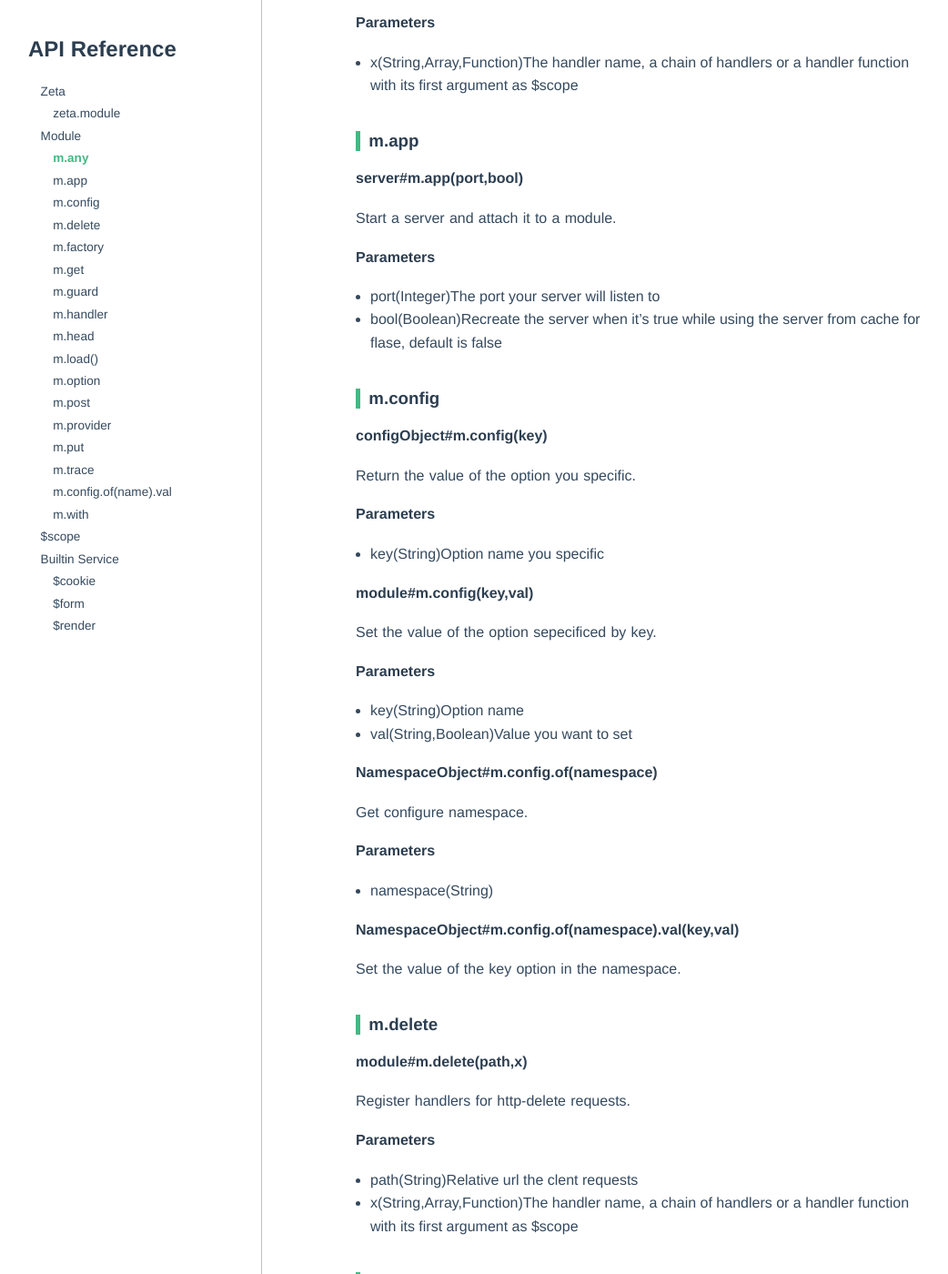
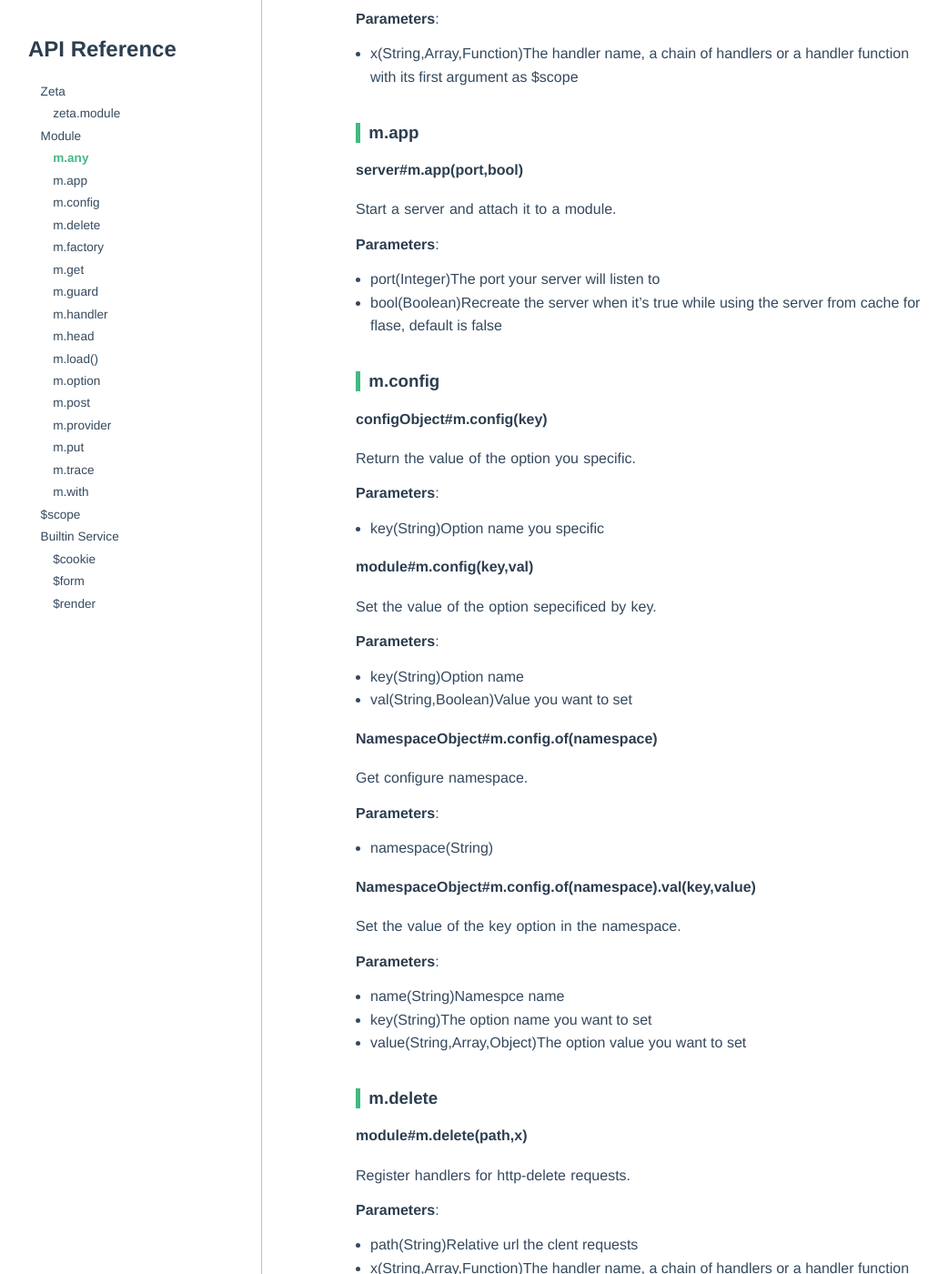
Before and after one commit to mlzxy/Zeta, a Jekyll site: the page built from api.md, in a window 1280 px wide and 1400 px high, scrolled down 762 px. Shown: the whole window at 91% size, without its empty margins (33-1075 px from the left). Built offline with Jekyll 4.4.1, drawn with Linux system fonts in a browser that asks for light colours; some of the changed text lies outside the part shown.

Commit message:
h4 2 strong

```diff
--- a/api.md
+++ b/api.md
@@ -23,7 +23,7 @@ Create a module instance.
 #### module#m.any(x)
 Handle unregistered requests.
 
-#### Parameters
+**Parameters**:
 - x(String,Array,Function)The handler name, a chain of handlers or a handler function with its first argument as $scope
 
 ### m.app
@@ -31,7 +31,7 @@ Handle unregistered requests.
 #### server#m.app(port,bool)
 Start a server and attach it to a module.
 
-#### Parameters
+**Parameters**:
 - port(Integer)The port your server will listen to
 - bool(Boolean)Recreate the server when it's true while using the server from cache for flase, default is false
 
@@ -40,31 +40,36 @@ Start a server and attach it to a module.
 #### configObject#m.config(key)
 Return the value of the option you specific.
 
-#### Parameters
+**Parameters**:
 - key(String)Option name you specific
 
 #### module#m.config(key,val)
 Set the value of the option sepecificed by key.
 
-#### Parameters
+**Parameters**:
 - key(String)Option name
 - val(String,Boolean)Value you want to set
 
 #### NamespaceObject#m.config.of(namespace)
 Get configure namespace.
 
-#### Parameters
+**Parameters**:
 - namespace(String)
 
-#### NamespaceObject#m.config.of(namespace).val(key,val)
+#### NamespaceObject#m.config.of(namespace).val(key,value)
 Set the value of the key option in the namespace.
+
+**Parameters**:
+- name(String)Namespce name
+- key(String)The option name you want to set
+- value(String,Array,Object)The option value you want to set
 
 ### m.delete
 
 #### module#m.delete(path,x)
 Register handlers for http-delete requests.
 
-#### Parameters
+**Parameters**:
 - path(String)Relative url the clent requests
 - x(String,Array,Function)The handler name, a chain of handlers or a handler function with its first argument as $scope
 
@@ -74,13 +79,13 @@ Register handlers for http-delete requests.
 #### factory#m.factory(name)
 Get the factory already defined.
 
-#### Parameters
+**Parameters**:
 - name(String)The factory name
 
 #### factory#m.factory(name,func)
 Define a new factory.
 
-#### Parameters
+**Parameters**:
 - name(String)The factory name you register
 - func(Function)The factory entity you define
 
@@ -89,7 +94,7 @@ Define a new factory.
 #### module#m.get(path,x)
 Register handlers for http-get requests.
 
-#### Parameters
+**Parameters**:
 - path(String)Relative url the clent requests
 - x(String,Array,Function)The handler name, a chain of handlers or a handler function with its first argument as $scope
 
@@ -99,7 +104,7 @@ Register handlers for http-get requests.
 #### module#m.guard(emt)
 Set the global errorhandler.
 
-#### Parameters
+**Parameters**:
 - emt(Emitter)The emmiter object used to handle global exceptions
 
 ### m.handler
@@ -107,13 +112,13 @@ Set the global errorhandler.
 #### handler#m.handler(name)
 Get the handler already defined.
 
-#### Parameters
+**Parameters**:
 - name(String)The handler name
 
 #### handler#m.handler(name,func)
 Define a new handler.
 
-#### Parameters
+**Parameters**:
 - name(String)The handler name you register
 - func(Function)The handler function with its first argument as $scope
 
@@ -122,7 +127,7 @@ Define a new handler.
 #### module#m.head(path,x)
 Register handlers for http-head requests.
 
-#### Parameters
+**Parameters**:
 - path(String)Relative url the clent requests
 - x(String,Array,Function)The handler name, a chain of handlers or a handler function with its first argument as $scope
 
@@ -135,7 +140,7 @@ Load dependency modules.
 #### module#m.option(path,x)
 Register handlers for http-option requests.
 
-#### Parameters
+**Parameters**:
 - path(String)Relative url the clent requests
 - x(String,Array,Function)The handler name, a chain of handlers or a handler function with its first argument as $scope
 
@@ -144,7 +149,7 @@ Register handlers for http-option requests.
 #### module#m.post(path,x)
 Register handlers for http-post requests.
 
-#### Parameters
+**Parameters**:
 - path(String)Relative url the clent requests
 - x(String,Array,Function)The handler name, a chain of handlers or a handler function with its first argument as $scope
 
@@ -153,13 +158,13 @@ Register handlers for http-post requests.
 #### provider#m.provider(name)
 Get the provider already defined.
 
-#### Parameters
+**Parameters**:
 - name(String)The provider name
 
 #### provider#m.provider(name,obj)
 Define a new provider.
 
-#### Parameters
+**Parameters**:
 - name(String)The provider name you register
 - obj(Object)The provider entity you define
 
@@ -168,7 +173,7 @@ Define a new provider.
 #### module#m.put(path,x)
 Register handlers for http-put requests.
 
-#### Parameters
+**Parameters**:
 - path(String)Relative url the clent requests
 - x(String,Array,Function)The handler name, a chain of handlers or a handler function with its first argument as $scope
 
@@ -177,27 +182,18 @@ Register handlers for http-put requests.
 #### module#m.trace(path,x)
 Register handlers for http-trace requests.
 
-#### Parameters
+**Parameters**:
 - path(String)Relative url the clent requests
 - x(String,Array,Function)The handler name, a chain of handlers or a handler function with its first argument as $scope
 
 
-### m.config.of(name).val
-
-#### ConfigObject#m.config.of(name).val(key,value)
-Set the option value in specific namespace.
-
-#### Parameters
-- name(String)Namespce name
-- key(String)The option name you want to set
-- value(String,Array,Object)The option value you want to set
 
 ### m.with
 
 #### m.guard.get(..).post(..).with(x)
 Add error handler for requests registered next to the guard.
 
-#### Parameters
+**Parameters**:
 - x(String,Array,Function)The handler name, a chain of handlers or a handler function with its first argument as $scope
 
 
@@ -211,7 +207,7 @@ Add error handler for requests registered next to the guard.
 #### CookieObject#$cookie.write(res)
 Write cookie to the client.
 
-#### Parameters
+**Parameters**:
 - res(Object)The response object of node
 
 #### String#$cookie.val(key)
@@ -220,14 +216,14 @@ Return the value of the specific cookie
 #### CookieObject#$cookie.val(key,value)
 Set the cookie named key.
 
-#### Parameters
+**Parameters**:
 - key(String)Cookie name
 - value(String)Cookie value
 
 #### CookieObject#$cookie.val(key,value,opt)
 Set the cookie with options initialized.
 
-#### Parameters
+**Parameters**:
 - key(String)Cookie name
 - value(String)Cookie value
 - opt(Object)The option object of cookie
@@ -235,7 +231,7 @@ Set the cookie with options initialized.
 #### CookieObject#$cookie.val(key,value,optName,optValue)
 Set cookie value and option value.
 
-#### Parameters
+**Parameters**:
 - key(String)Cookie name
 - value(String)Cookie value
 - optName(String)The option name you want to specify
@@ -250,6 +246,6 @@ Set cookie value and option value.
 #### String#$render.text(str,json)
 Return a new string with variables replaced according to json.
 
-#### Parameters
+**Parameters**:
 - str(String)The string in swig format you want to render
 - json(Object)Variables in string and their values
```
